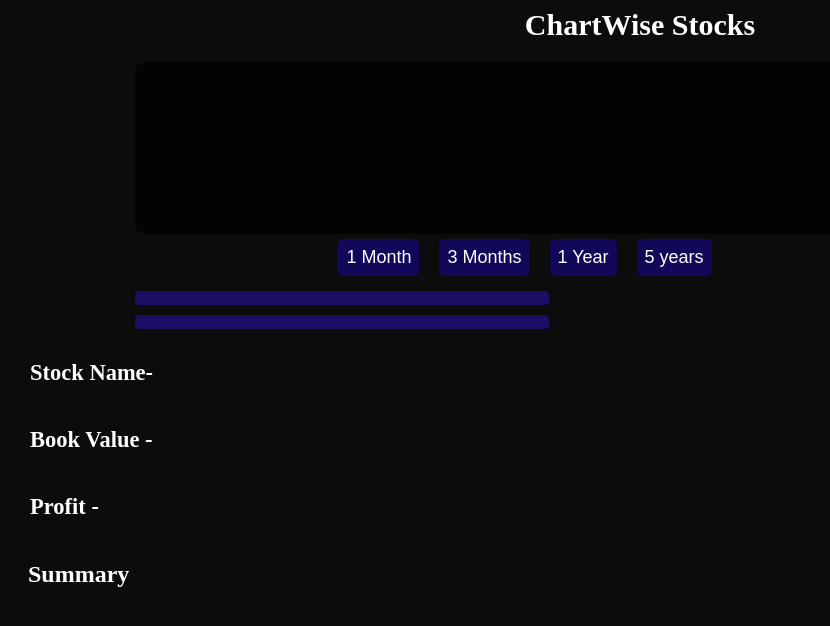
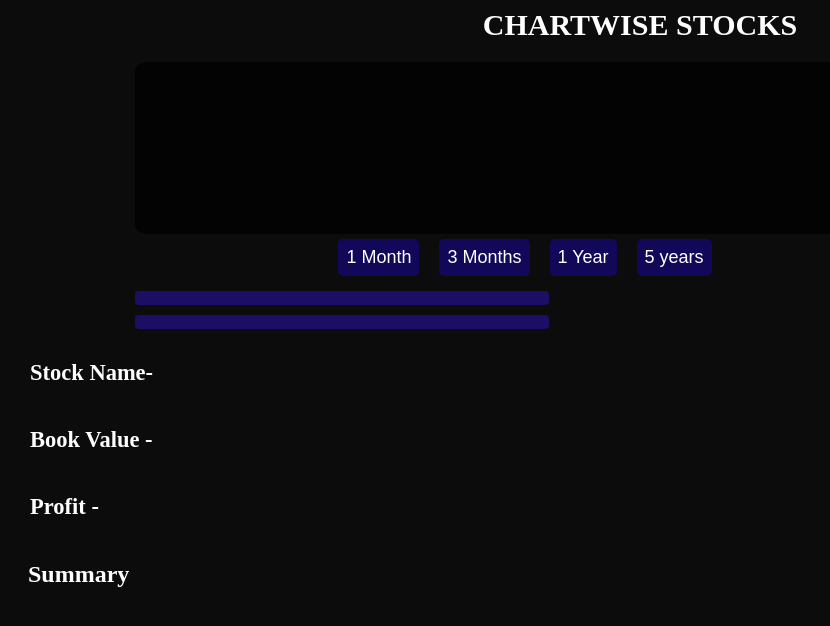
Before and after one commit to BhavyaLuthra18/Stock-Market-Analysis, a plain HTML site: page index.html in a window 1280 px wide. Shown: the whole page, without its empty margins (0-830 px from the left). Drawn offline with nearby package versions, Linux system fonts and the light colour scheme; no server answers.

Commit message:
Update index.html

```diff
--- a/index.html
+++ b/index.html
@@ -3,12 +3,12 @@
   <head>
     <meta charset="UTF-8" />
     <meta name="viewport" content="width=device-width, initial-scale=1.0" />
-    <title>ChartWise Stocks</title>
+    <title>CHARTWISE STOCKS</title>
     <link href="style.css" type="text/css" rel="stylesheet" />
     <script src="https://cdn.jsdelivr.net/npm/apexcharts"></script>
   </head>
   <body>
-    <header>ChartWise Stocks</header>
+    <header>CHARTWISE STOCKS</header>
     <div id="chart">
       <div id="chartAndStock">
         <div id="chartController">
```
